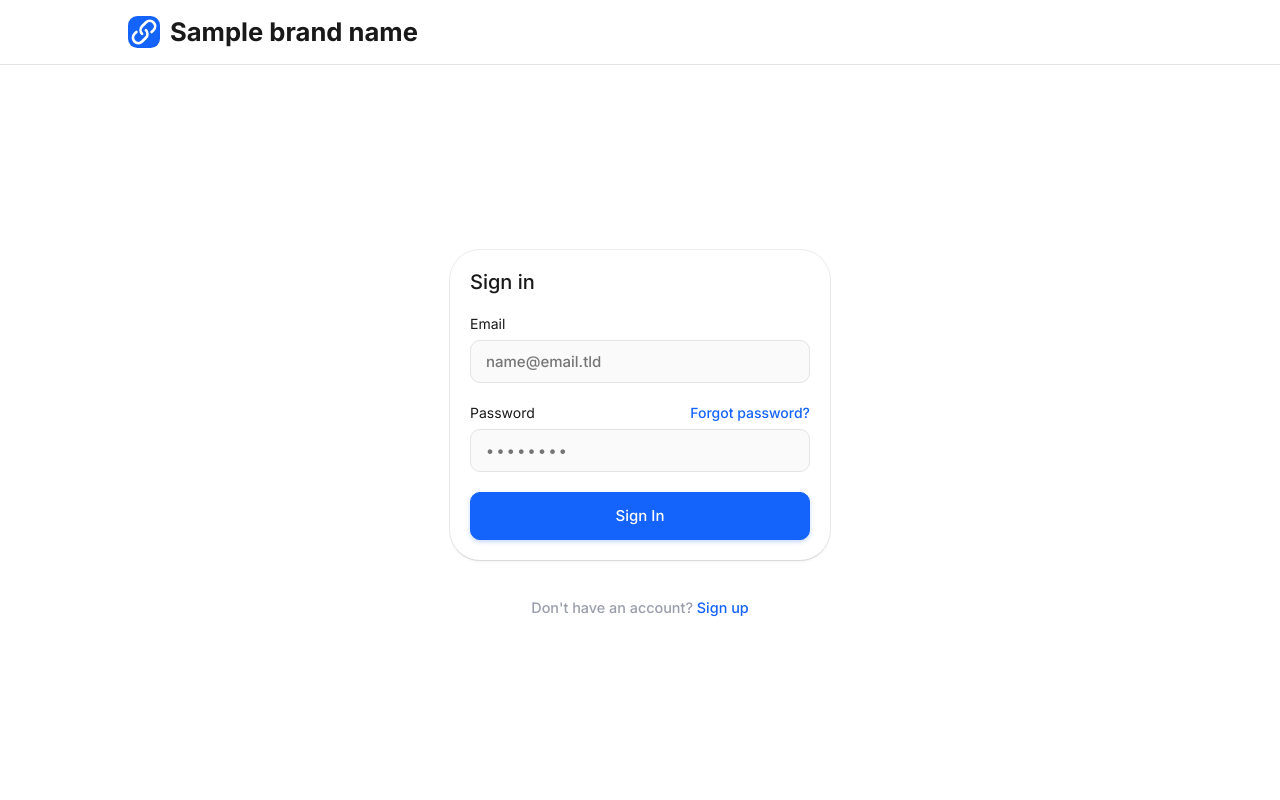
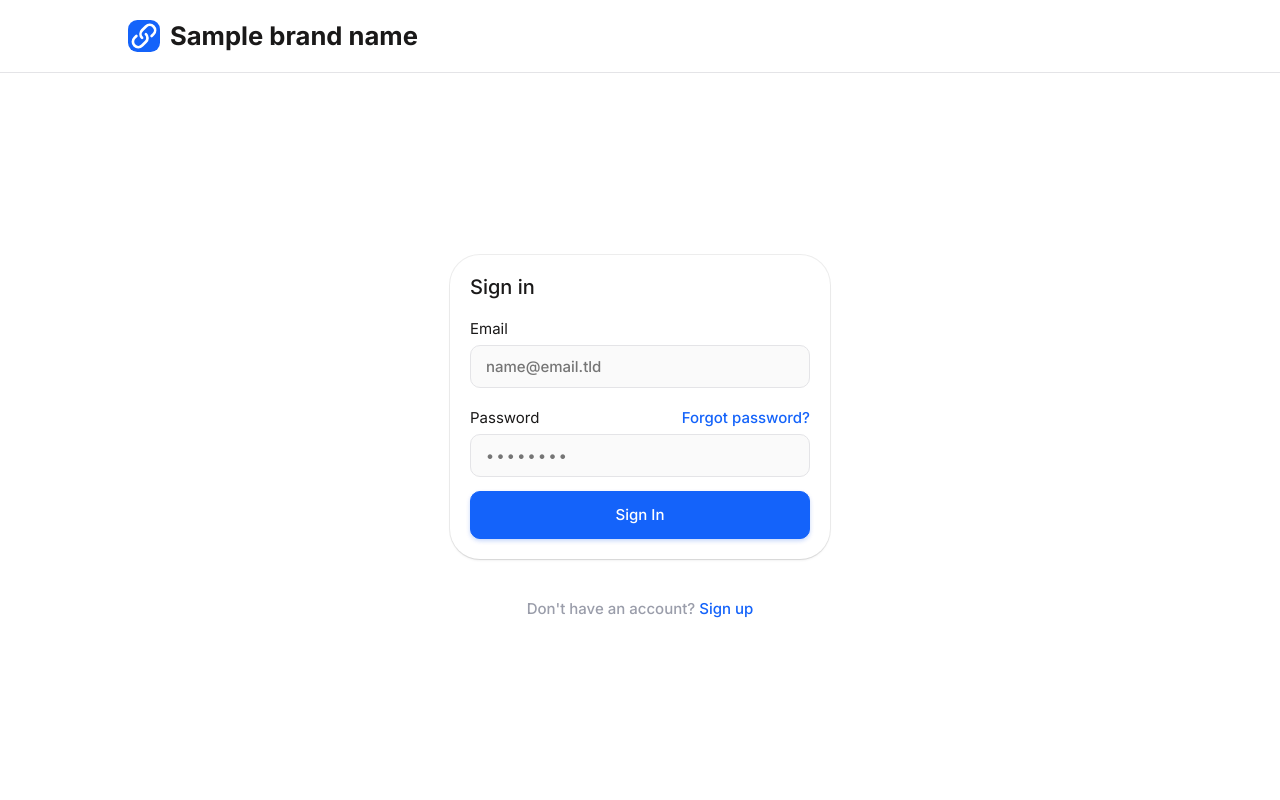
Before and after one commit to kramber1024/url-shortener, a FastAPI app: template frontend/templates/signin.html in a window 1280 px wide. Run offline with FastAPI, Linux system fonts and the light colour scheme; the template is opened without the code that fills it: most values are stand-ins (such as "Sample title", 1, 10 or a date in 2020); parts of the project's set-up code (start-up, migrations or seed data) failed here and were passed over.

Commit message:
feat: Rewrite /signin using scss

```diff
--- /dev/null
+++ b/frontend/scss/signin.scss
@@ -0,0 +1,45 @@
+@import "reset";
+@import "base";
+@import "variables";
+
+@import "mixins/responsive";
+
+@import "components/navbar/navbar";
+@import "components/brand/brand";
+@import "components/content/content";
+@import "components/form-dialog/form-dialog";
+@import "components/form-input/form-input";
+@import "components/link/link";
+@import "components/submit-button/submit-button";
+@import "components/loader/loader";
+
+.content {
+  justify-content: center;
+  align-items: center;
+  flex-direction: column;
+}
+
+.form__double-label-container {
+  display: flex;
+  flex-direction: row;
+  justify-content: space-between;
+  @include font-properties("default");
+  font-weight: weight("medium");
+
+  & > .link {
+    margin: 20px 0 6px 0;
+  }
+}
+
+.submit-button {
+  margin-top: 14px;
+}
+
+.dialog-footer {
+  margin-top: 40px;
+  text-align: center;
+  text-decoration: none;
+  @include font-properties("default");
+  font-weight: weight("medium");
+  color: $bg-secondary-font-color;
+}
--- a/frontend/static/css/colors.css
+++ /dev/null
@@ -1,14 +0,0 @@
-body {
-    --brand: #1463fa;
-    --brand-font-color: #ffffff;
-}
-
-body[data-theme="light"] {
-    --background: #ffffff;
-    --background-font-color: #1A1919;
-    --background-secondary-font-color: #9a9daa;
-    --error-font-color: #ff2e2f;
-    --border-color: #e4e4e7;
-    --placeholder-font-color: #bebebe;
-    --input-background: #fafafa;
-}
--- a/frontend/static/css/signin.css
+++ /dev/null
@@ -1,307 +0,0 @@
-* {
-    font-family: inherit;
-    font-size: inherit;
-    line-height: inherit;
-    letter-spacing: inherit;
-    padding: 0;
-    margin: 0;
-}
-
-body {
-    font-family: "Inter", sans-serif;
-    font-size: 16px;
-    letter-spacing: normal;
-    font-weight: 500;
-    color: var(--background-font-color);
-}
-
-.no-select {
-    -webkit-user-select: none;
-    -moz-user-select: none;
-    -ms-user-select: none;
-    user-select: none;
-}
-
-.fullpage {
-    display: flex;
-    flex-direction: column;
-    width: 100%;
-    height: 100svh;
-    background-color: var(--background);
-}
-
-.navbar-container {
-    display: flex;
-    justify-content: center;
-    align-items: center;
-    height: 64px;
-    width: 100%;
-    border-bottom: 1px solid var(--border-color);
-    background-color: var(--background);
-}
-
-.navbar {
-    display: flex;
-    align-items: center;
-    width: 1340px;
-    height: 40px;
-}
-
-.navbar__brand-link {
-    display: flex;
-    align-items: center;
-    justify-content: center;
-    flex-direction: row;
-    text-decoration: none;
-}
-
-.brand-link__logo-wrapper {
-    height: 32px;
-    width: 32px;
-}
-
-.brand-link__logo-wrapper > svg {
-    width: 100%;
-    height: 100%;
-}
-
-.brand-link__logo-wrapper > svg > rect {
-    fill: var(--brand);
-}
-
-.brand-link__logo-wrapper > svg > path {
-    stroke: var(--background);
-}
-
-.brand-link__brand-name {
-    margin-left: 10px;
-    font-size: 1.6rem;
-    line-height: 2rem;
-    font-weight: 700;
-    color: var(--background-font-color);
-}
-
-.content {
-    display: flex;
-    flex-direction: column;
-    justify-content: center;
-    align-items: center;
-    flex: 1;
-}
-
-.dialog {
-    display: flex;
-    flex-direction: column;
-    padding: 20px;
-    border-radius: 30px;
-    box-shadow: 0px 2px 3px -1px rgba(0,0,0,0.1),
-                0px 1px 0px 0px rgba(25,28,33,0.02),
-                0px 0px 0px 1px rgba(25,28,33,0.08);
-    background-color: #ffffff;
-}
-
-.dialog__title {
-    font-size: 1.25rem;
-    line-height: 1.5rem;
-    font-weight: 500;
-}
-
-.dialog__form {
-    display: flex;
-    flex-direction: column;
-    width: 340px;
-}
-
-.form__input {
-    width: 100%;
-    height: 43px;
-    padding: 11px 15px;
-    font-size: 0.9375rem;
-    line-height: 1.25rem;
-    font-weight: 500;
-    color: var(--background-font-color);
-    border: 1px solid var(--border-color);
-    border-radius: 10px;
-    background-color: var(--input-background);
-    box-sizing: border-box;
-    transition: border 0.5s ease, width 0.5s ease, height 0.5s ease;
-}
-
-input.form__input:focus {
-    border: 1px solid var(--brand);
-    box-shadow: inset 0px 0px 0px 1px var(--brand),
-                0px 4px 8px rgb(0 70 230 / 15%);
-    outline: none;
-}
-
-.form__input[type="password"] {
-    letter-spacing: 0.15rem;
-}
-
-.dialog__form > .form__input::placeholder,
-.dialog__form > .form__input::-webkit-input-placeholder,
-.dialog__form > .form__input::-moz-placeholder,
-.dialog__form > .form__input:-ms-input-placeholder,
-.dialog__form > .form__input:-moz-placeholder {
-    font-size: 1rem;
-    letter-spacing: 0.05rem;
-    font-weight: 500;
-    color: var(--placeholder-font-color);
-    opacity: 1;
-}
-
-label[for="email"],
-label[for="password"],
-.form__password-label-container a {
-    margin-top: 20px;
-    margin-bottom: 6px;
-    font-size: 0.875rem;
-    line-height: 1.25rem;
-    font-weight: 400;
-}
-
-label.error {
-    margin-top: 6px;
-    font-size: 0.875rem;
-    line-height: 1.25rem;
-    font-weight: 400;
-    color: var(--error-font-color);
-}
-
-.form__password-label-container {
-    display: flex;
-    flex-direction: row;
-    justify-content: space-between;
-}
-
-.form__password-label-container a,
-.footer > p > a {
-    font-weight: 500;
-    text-decoration: none;
-    color: var(--brand);
-    transition: opacity 0.5s ease;
-}
-
-.form__password-label-container a:hover,
-.footer > p > a:hover {
-    opacity: 0.8;
-}
-
-.form__button {
-    display: flex;
-    justify-content: center;
-    align-items: center;
-    width: 100%;
-    height: 48px;
-    margin-top: 20px;
-    padding: 14px 18px;
-    font-size: 0.9375rem;
-    line-height: 1.125rem;
-    font-weight: 500;
-    color: var(--brand-font-color);
-    border-radius: 10px;
-    border: 1px solid var(--brand);
-    cursor: pointer;
-    outline: none;
-    box-shadow: 0px 2px 4px rgba(0, 78, 236, 0.22);
-    background-color: var(--brand);
-    transition: opacity 0.5s ease, scale 100ms ease;
-}
-
-.form__button:hover {
-    opacity: 0.9;
-}
-
-.form__button:active:not(:disabled) {
-    scale: 0.98;
-}
-
-.form__button:disabled {
-    opacity: 0.6;
-    cursor: default;
-}
-
-.loader {
-    width: 24px;
-    height: 24px;
-    border: 4px solid var(--background);
-    border-left-color: transparent;
-    border-radius: 50%;
-    animation: spinnning 1s linear infinite;
-    -o-animation: spinnning 1s linear infinite;
-    -moz-animation: spinnning 1s linear infinite;
-    -webkit-animation: spinnning 1s linear infinite;
-}
-
-@keyframes spinnning {
-    0% {
-        transform: rotate(0deg);
-    }
-
-    100% {
-        transform: rotate(360deg);
-    }
-}
-
-@-o-keyframes spinnning {
-    0% {
-        -o-transform: rotate(0deg);
-    }
-
-    100% {
-        -o-transform: rotate(360deg);
-    }
-}
-
-@-moz-keyframes spinnning {
-    0% {
-        -moz-transform: rotate(0deg);
-    }
-
-    100% {
-        -moz-transform: rotate(360deg);
-    }
-}
-
-@-webkit-keyframes spinnning {
-    0% {
-        -webkit-transform: rotate(0deg);
-    }
-
-    100% {
-        -webkit-transform: rotate(360deg);
-    }
-}
-
-.footer {
-    margin-top: 40px;
-    font-size: 0.9rem;
-    line-height: 1rem;
-    font-weight: 500;
-    text-decoration: none;
-    text-align: center;
-    color: var(--background-secondary-font-color);
-}
-
-@media screen and (max-width: 1352px) {
-    .navbar {
-        width: 80%;
-    }
-}
-
-@media screen and (max-width: 500px) {
-    .navbar {
-        width: 100%;
-        padding: 0 12px;
-    }
-
-    .dialog {
-        box-sizing: border-box;
-        width: 100%;
-        box-shadow: unset;
-    }
-
-    .dialog__form {
-        width: 100%;
-    }
-}
--- a/frontend/templates/signin.html
+++ b/frontend/templates/signin.html
@@ -6,30 +6,28 @@
 	<meta name="viewport" content="width=device-width, initial-scale=1.0, minimum-scale=1">
   <meta name="description" content="Sign in with {{ brand_name }} account">
   <!-- css -->
-	<link rel="stylesheet" href="static/css/signin.css">
-  <link rel="stylesheet" href="static/css/colors.css">
+	<link rel="stylesheet" href="static/css/signin.min.css">
   <!-- fonts -->
   <link rel="stylesheet" href="https://fonts.googleapis.com/css2?family=Inter:wght@100..900&display=swap">
   <!-- favicon -->
   <link rel="icon" type="image/x-icon" href="static/ico/favicon.ico">
 </head>
-<body data-theme="light">
+<body>
 	<div class="fullpage">
 		<nav class="navbar-container">
       <div class="navbar">
-        <a class="navbar__brand-link" href="/">
+        <a class="brand-link" href="/">
           <div class="brand-link__logo-wrapper">
             {% include "static/svg/logo.svg" %}
           </div>
-          <h1 class="brand-link__brand-name no-select">{{ brand_name }}</h1>
+          <span class="brand-link__brand-name no-select">{{ brand_name }}</h1>
         </a>
       </div>
     </nav>
     <main class="content">
-      <div class="dialog">
-        <h2 class="dialog__title">Sign in</h2>
+      <div class="form-dialog">
+        <h1>Sign in</h1>
         <form novalidate="novalidate" target="_self">
-          <div class="dialog__form">
           <label for="email">Email</label>
           <input
             id="email"
@@ -42,9 +40,9 @@
             data-msg-invalid="Please enter a valid email address"
             required
           >
-            <div class="form__password-label-container">
+          <div class="form__double-label-container">
             <label for="password">Password</label>
-              <a href="#">Forgot password?</a>
+            <a href="#" class="link">Forgot password?</a>
           </div>
           <input
             id="password"
@@ -56,12 +54,11 @@
             data-msg-required="Please enter your password"
             required
           >
-            <button class="form__button" type="submit">Sign In</button>
-          </div>
+          <button class="submit-button" type="submit">Sign In</button>
         </form>
       </div>
-      <div class="footer">
-        <p>Don't have an account? <a href="{{ url_for('signup') }}">Sign up</a></p>
+      <div class="dialog-footer">
+        <p>Don't have an account? <a href="{{ url_for('signup') }}" class="link">Sign up</a></p>
       </div>
     </main>
 	</div>
```
Also changed, not shown: frontend/static/css/signin.min.css (added), frontend/static/css/signup.min.css. Lines whose indentation alone changed are shown as unchanged.
